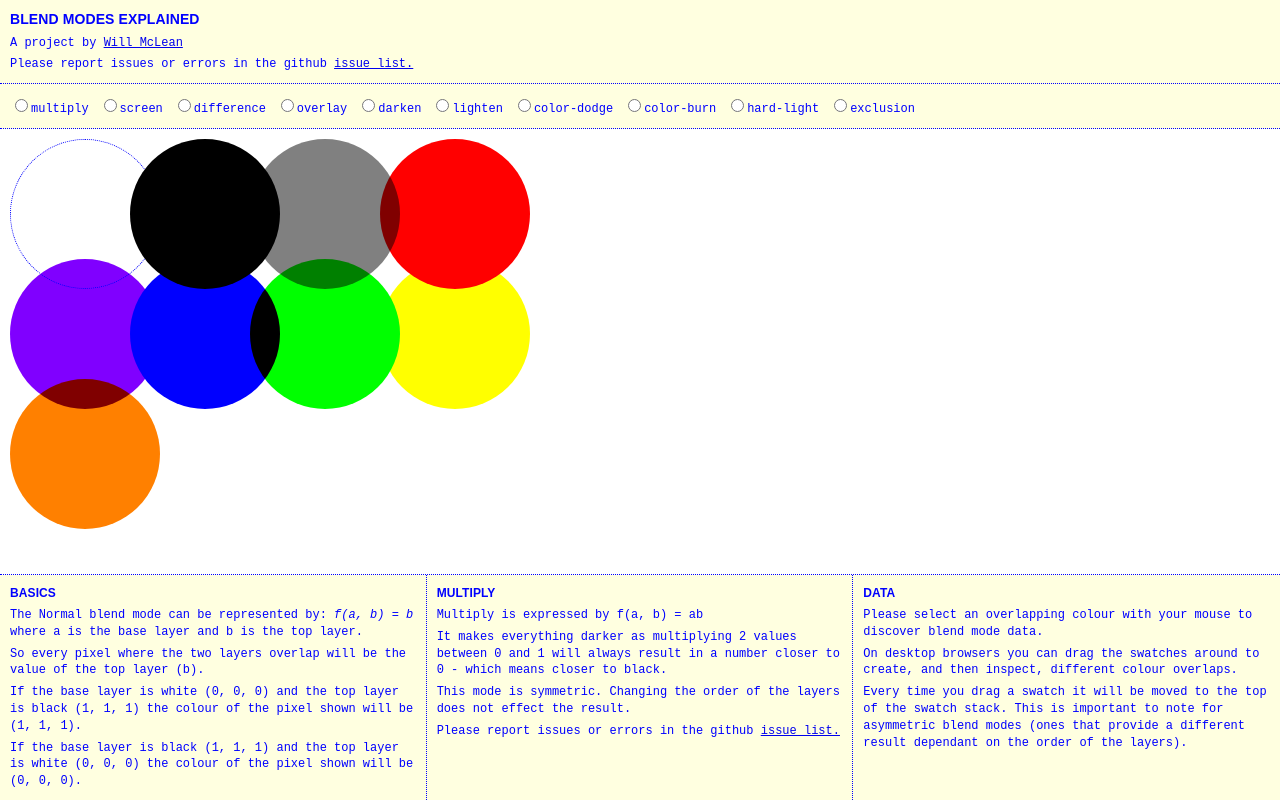
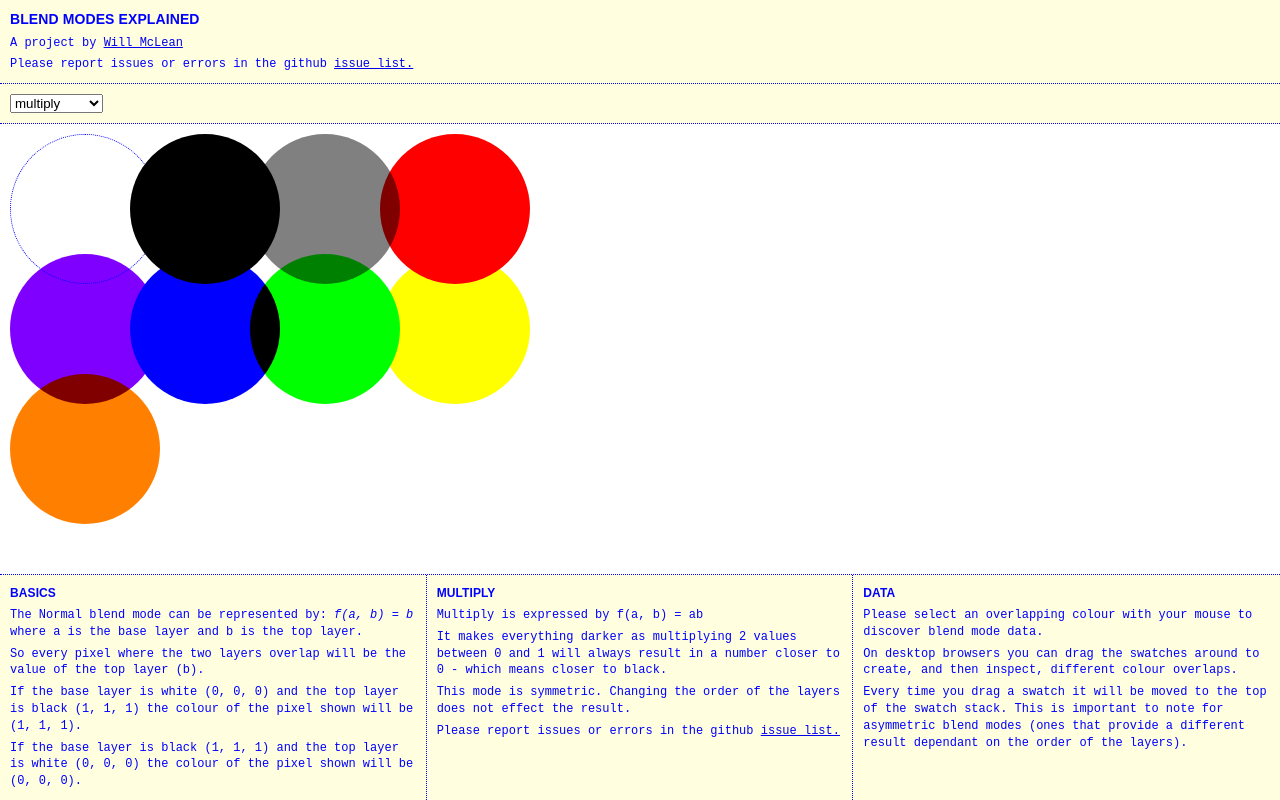
Before and after one commit to willmcl/blend-modes, a React (Create React App) app: page / in a window 1280 px wide. Built offline with nearby package versions, Linux system fonts and the light colour scheme.

Commit message:
Change radio boxes to select field.

```diff
--- a/src/Selector.js
+++ b/src/Selector.js
@@ -15,14 +15,11 @@ class Selector extends Component {
         return (
             <div className="Selector">
                 <form>
-                    <ul>
+                    <select onChange={this.handleModeChange}>
                         {this.props.modes.map( mode => (
-                            <li key={mode.name}>
-                                <input type="radio" name="modeSelector" value={mode.name} onChange={this.handleModeChange}/>
-                                <label htmlFor={mode.name}>{mode.name}</label>
-                            </li>
+                            <option key={mode.name} value={mode.name}>{mode.name}</option>
                         ) )}
-                    </ul>
+                    </select>
                 </form>
             </div>
         );
```
